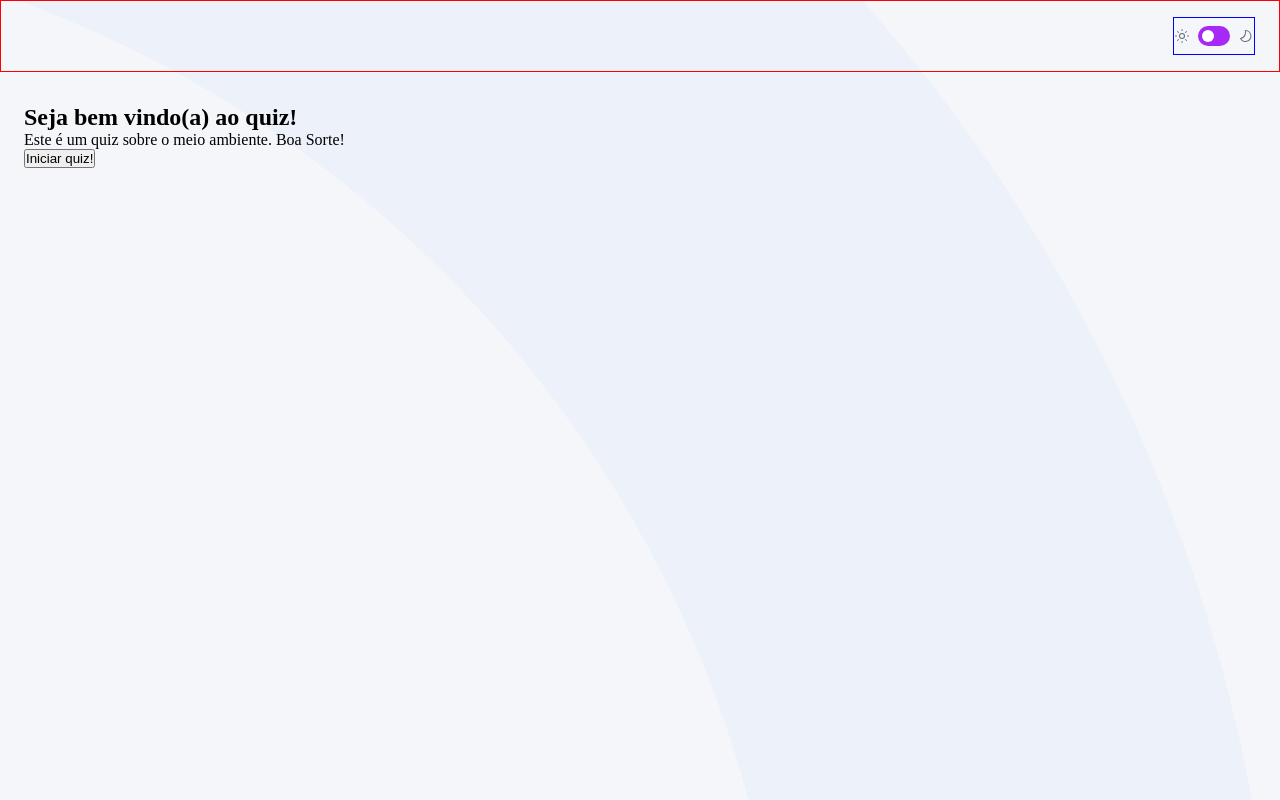
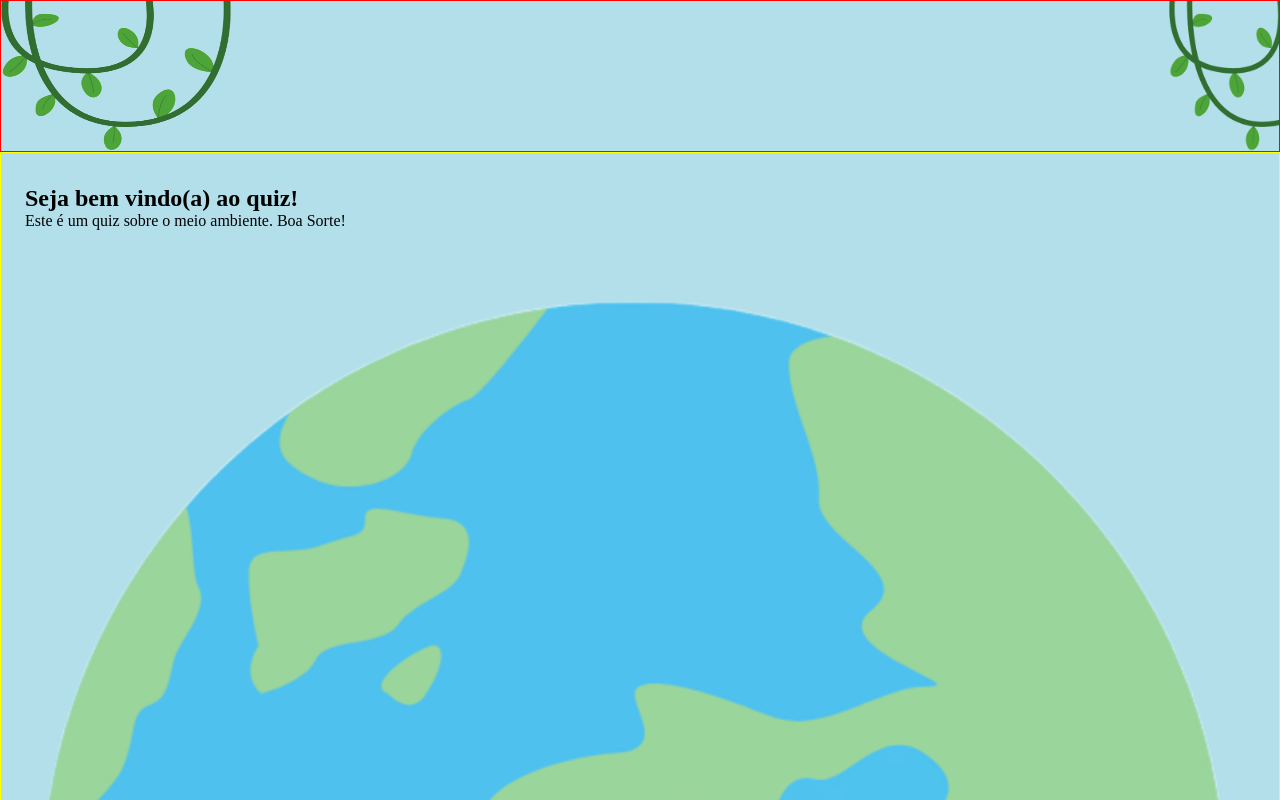
Before and after one commit to Lucasmsti/quizz, a plain HTML site: page index.html in a window 1280 px wide. Shown: the top 800 px of the page. Drawn offline with Linux system fonts and the light colour scheme.

Commit message:
edição página inicial

```diff
--- a/index.html
+++ b/index.html
@@ -8,13 +8,8 @@
 </head>
 <body>
     <header>
-        <div class="tema">
-            <img src="./assets/images/icon-sun-dark.svg" alt="ícone do sol">
-            <button>
-                <div></div>
-            </button>
-            <img src="./assets/images/icon-moon-dark.svg" alt="ícone da lua">
-        </div>
+        <img class="cipo" src="./assets/images/cipó.png" alt="">
+        <img class="cipo-2" src="./assets/images/cipó-2.png" alt="">
     </header>
 
     <main>
@@ -22,7 +17,8 @@
             <h1>Seja bem vindo(a) ao quiz!</h1>
             <p>Este é um quiz sobre o meio ambiente. Boa Sorte!</p>
         </section>
-        <section class="start">
+        <section class="elements">
+            <img src="./assets/images/globo.png" alt="">
             <button>Iniciar quiz!</button>
         </section>
     </main>
--- a/style.css
+++ b/style.css
@@ -5,54 +5,41 @@
 }
 
 :root {
-    --bg-color: #f4f6fa;
-    --purple: #a729f5;
-    --white: #fff;
-    --bg-mobile: url(./assets/images/pattern-background-mobile-light.svg);
+    --bg-color: #b3dfea;
 }
 
 body {
     height: 100svh;
-    background: var(--bg-mobile) var(--bg-color);
-    background-repeat: no-repeat;
-    background-size: cover;
+    background: var(--bg-color);
 }
 
 header {
     border: 1px solid red;
-    padding: 16px 24px;
     display: flex;
-    justify-content: flex-end;
+    justify-content: space-between;
 
-    & .tema {
-        border: 1px solid blue;
-        padding: 8px 0;
-        display: flex;
-        align-items: center;
-        gap: 8px;
+    & .cipo, .cipo-2 {
+        height: 150px;
+    }
 
-        & img {
-            width: 16px;
-        }
+    & .cipo {
+        width: 230px;
+    }
 
-        & button {
-            height: 20px;
-            width: 32px;
-            background: var(--purple);
-            border: 0;
-            border-radius: 999px;
-            padding: 4px;
 
-            & div {
-                background: var(--white);
-                width: 12px;
-                height: 12px;
-                border-radius: 999px;
-            }
-        }
-    }
 }
 
 main {
+    border: 1px solid yellow;
     padding: 32px 24px;
+
+    & .boas_vindas {
+        margin-bottom: 30px;
+    }
+
+    & .elements {
+        display: flex;
+        flex-direction: column;
+        gap: 50px;
+    }
 }
```
Also changed, not shown: assets/images/cipó-2.png (added), assets/images/cipó.png (added), assets/images/esqueleto-globo.png (added), assets/images/globo.png (added).
